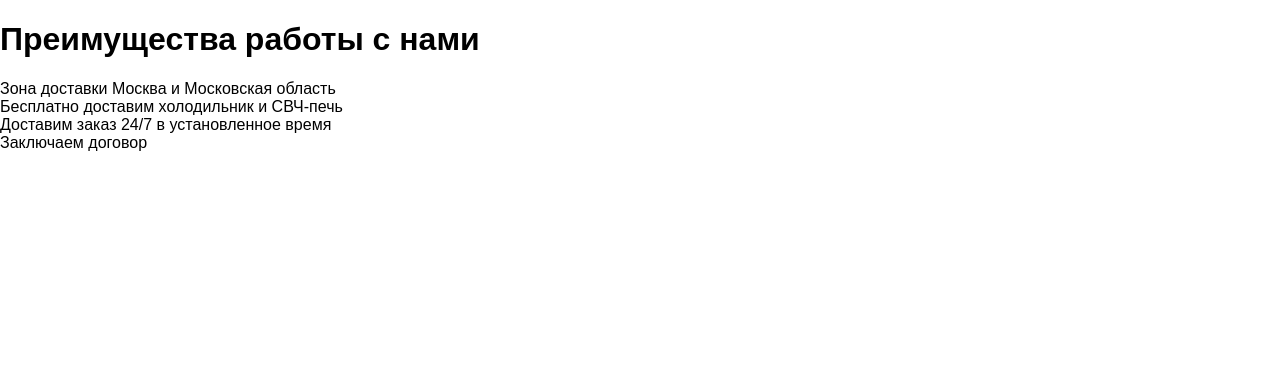
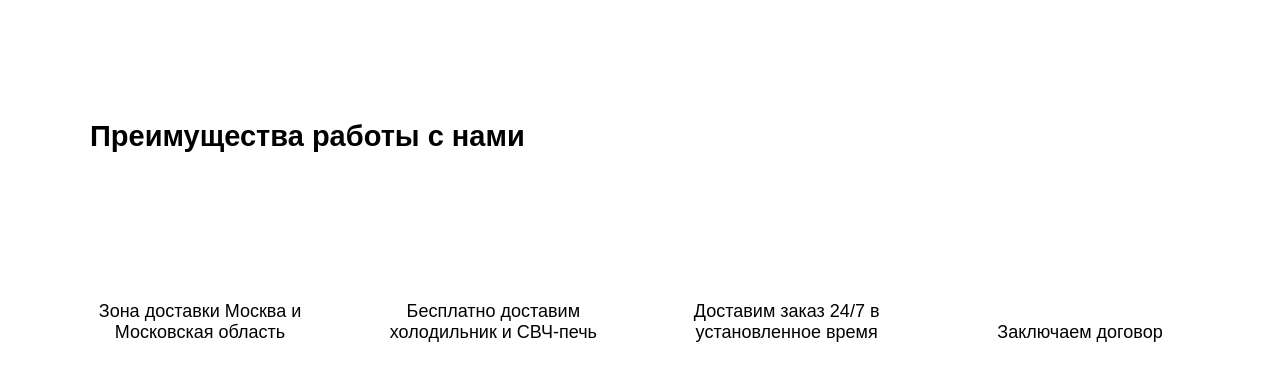
Before and after one commit to Lumpen16/tyteda2, a Next.js app: page /components/Pros in a window 1280 px wide. Shown: the top 380 px of the page. Built offline with nearby package versions, Linux system fonts and the light colour scheme.

Commit message:
Cons styled

```diff
--- a/pages/components/Hero.module.css
+++ b/pages/components/Hero.module.css
@@ -37,4 +37,10 @@
     cursor: pointer;
     font-size: 16px;
     padding: 15px 40px;
+    transition: .3s ease-in-out;
 }
+
+.hero_button:hover {
+    background: #06bb1b;
+    color: #fff;
+}
--- a/pages/components/Pros.js
+++ b/pages/components/Pros.js
@@ -1,14 +1,18 @@
-
+import styles from './Pros.module.css'
 
 function Pros() {
     return (
-        <div>
-            <h1>Преимущества работы с нами</h1>
-            <div>
-                <div>Зона доставки Москва и Московская область</div>
-                <div>Бесплатно доставим холодильник и СВЧ-печь</div>
-                <div>Доставим заказ <span>24/7</span> в установленное время</div>
-                <div>Заключаем договор</div>
+        <div className={ styles.pros_master_container}>
+            <div className={ styles.pros_container }>
+                <h1 className={ styles.pros_header }>Преимущества работы с нами</h1>
+                <div className={ styles.pros_list }>
+                    <div className={ styles.pros_item }>Зона доставки Москва и Московская область</div>
+                    <div className={ styles.pros_item }>Бесплатно доставим холодильник и СВЧ-печь</div>
+                    <div className={ styles.pros_item }>
+                        <div>Доставим заказ <span>24/7</span> в установленное время</div>
+                    </div>
+                    <div className={ styles.pros_item }>Заключаем договор</div>
+                </div>
             </div>
         </div>
     )
--- /dev/null
+++ b/pages/components/Pros.module.css
@@ -0,0 +1,32 @@
+
+.pros_master_container {
+    padding: 80px;
+    margin-top: 40px;
+}
+
+.pros_container {
+    max-width: 1120px;
+    margin: 0 auto;
+    padding: 0 10px;
+}
+
+.pros_header {
+    font-size: 29px;
+    font-family: Nickelodeon, sans-serif;
+    margin: 0 auto;
+}
+
+.pros_list {
+    display: flex;
+    justify-content: space-between;
+}
+
+.pros_item {
+    width: 20%;
+    text-align: center;
+    height: 190px;
+    display: flex;
+    align-items: flex-end;
+    justify-content: center;
+    font-size: 18px;
+}
```
Also changed, not shown: pages/components/Nav.module.css (+13 -1 lines).
